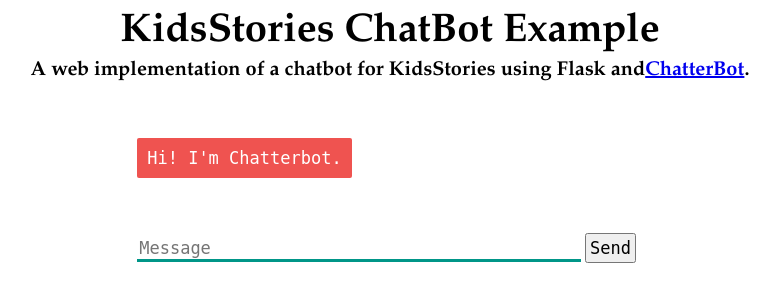
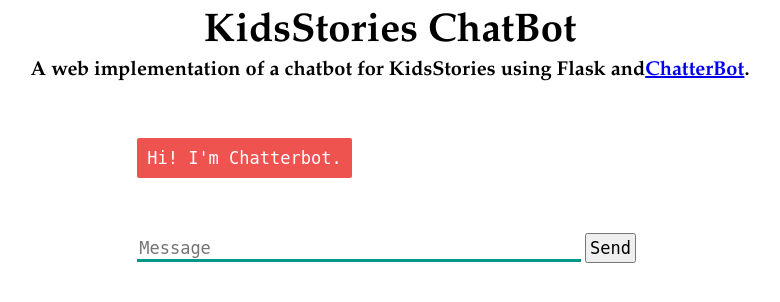
Before and after one commit to vahiwe/chatbot_for_KidsStories, a Flask app: page / in a window 1280 px wide. Shown: the top 302 px of the page, without its empty margins (250-1030 px from the left). Run offline with Flask 2, Linux system fonts and the light colour scheme; some libraries are stand-ins or nearby versions.

Commit message:
Update index

```diff
--- a/templates/index.html
+++ b/templates/index.html
@@ -7,7 +7,7 @@
 </head>
 
 <body>
-    <h1>KidsStories ChatBot Example</h1>
+    <h1>KidsStories ChatBot</h1>
     <h3>A web implementation of a chatbot for KidsStories using Flask and<a
             href="https://github.com/gunthercox/ChatterBot">ChatterBot</a>.</h3>
     <div>
```
